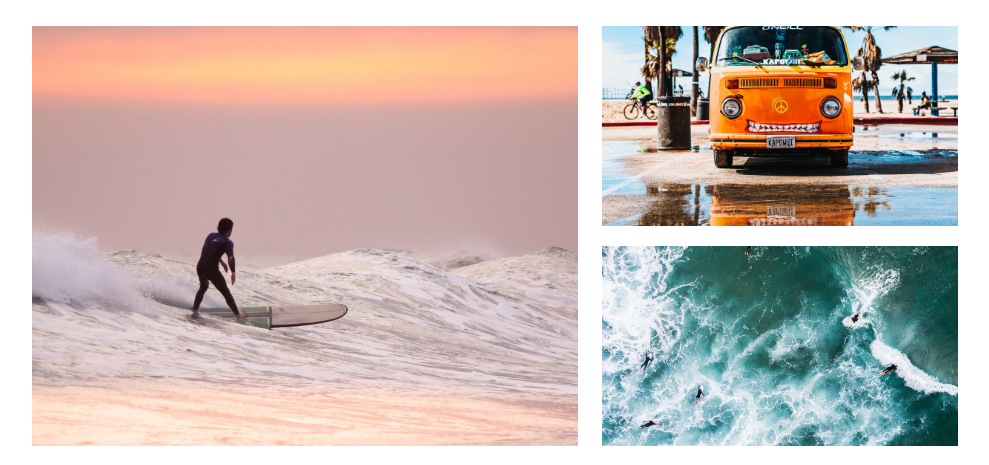
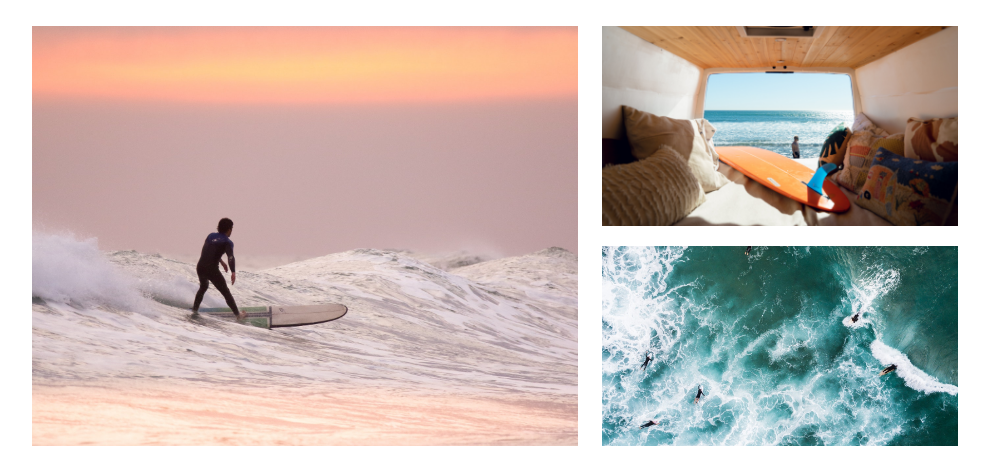
Before and after one commit to anyahush/surf-the-wave, a Django app: page / in a window 1280 px wide. Shown: the part 198-663 px from the top of the page, without its empty margins (145-1134 px from the left). Run offline with Django 3.2, Linux system fonts and the light colour scheme; some libraries are stand-ins or nearby versions; some web fonts are replaced.

Commit message:
Update responsiveness of image gallery

```diff
--- a/home/templates/home/index.html
+++ b/home/templates/home/index.html
@@ -14,14 +14,14 @@
 {% block content %}
     <div class="container">
         <div class="row gallery">
-            <div class="col-12 col-md-6 offset-md-1">
+            <div class="col-6 offset-1">
                 <a href="">
                     <img src="{{ MEDIA_URL }}surfing2-home.jpg" alt="" class="gallery-lg-img">
                 </a>
             </div>
-            <div class="col-12 col-md-4">
+            <div class="col-4">
                 <a href="">
-                    <img src="{{ MEDIA_URL }}surfboards-home.jpg" alt="" class="gallery-sm-img">
+                    <img src="{{ MEDIA_URL }}surfboard-van-home.jpg" alt="" class="gallery-sm-img">
                 </a>
                 <a href="">
                     <img src="{{ MEDIA_URL }}ocean-home.jpg" alt="" class="gallery-sm-img">
--- a/static/css/base.css
+++ b/static/css/base.css
@@ -61,9 +61,20 @@ a {
 }
 
 /* Media Queries */
+@media (max-width: 425px) {
+    .gallery-sm-img {
+        height: 100px;
+        margin-bottom: 10px;
+    }
+
+    .gallery-lg-img {
+        height: 210px;
+    }
+}
+
 @media (max-width: 991px) {
     .header-container {
-        padding-top: 164px;
+        padding-top: 134px;
     }
 }
 
--- a/templates/base.html
+++ b/templates/base.html
@@ -97,7 +97,7 @@
                 </ul>
             </div>
         </div>
-        <div class="container-fluid">
+        <div class="container-fluid d-none d-lg-block">
                 <hr id="hr-decoration">
         </div>
         <div class="row">
```
Also changed, not shown: media/surfboard-van-home.jpg (renamed from media/surfbaord-van-home.jpg).
